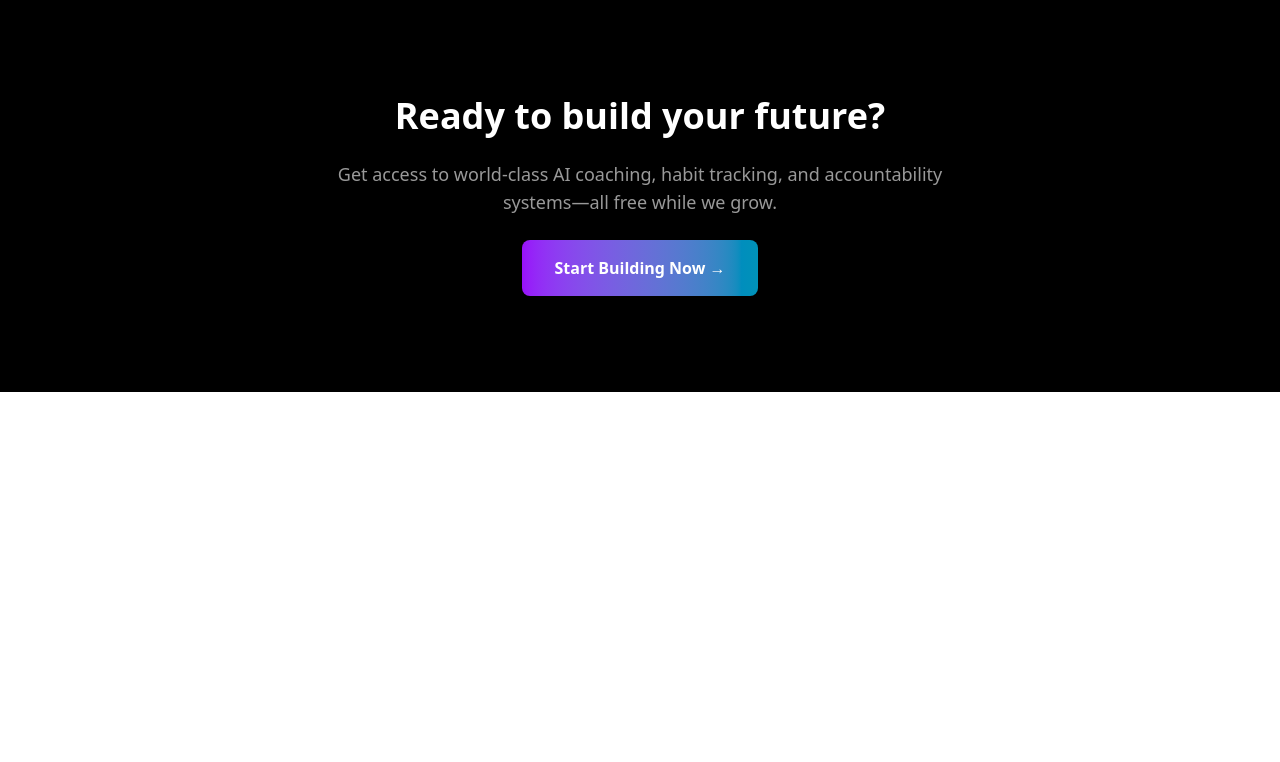
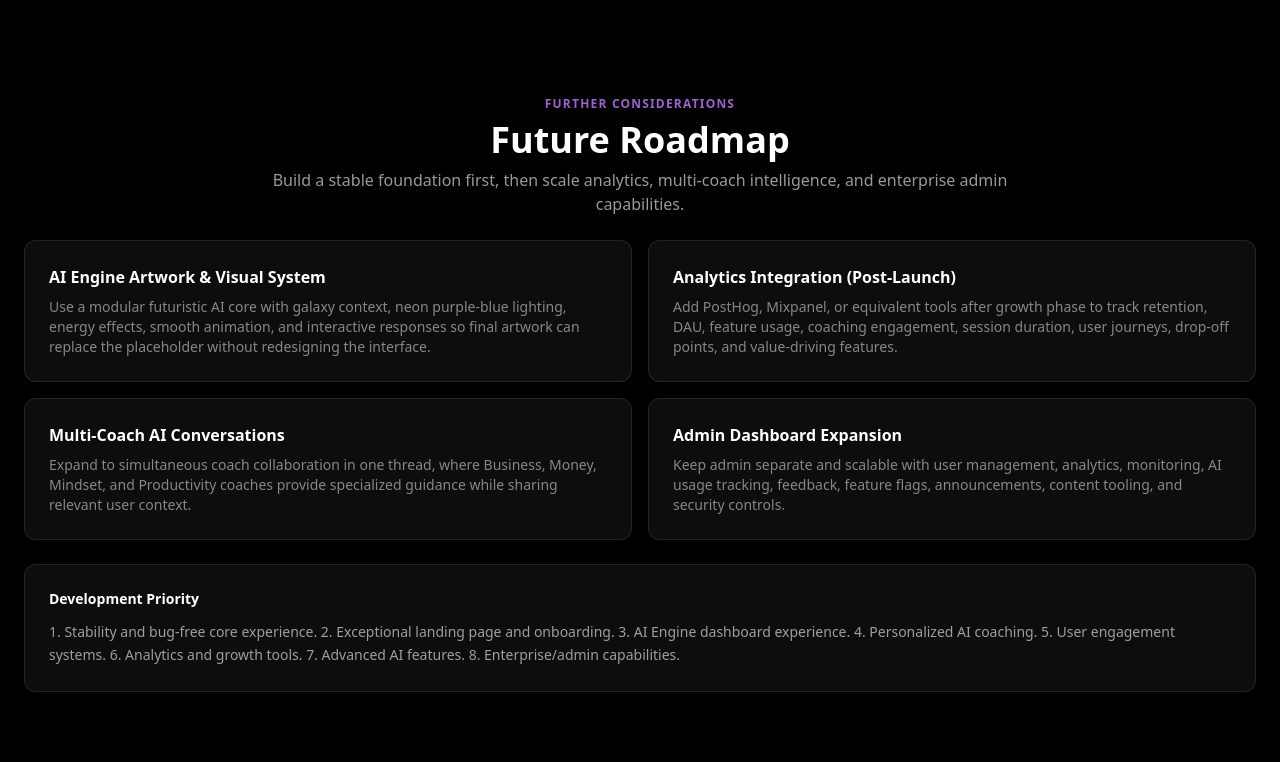
Before and after one commit to shikiouchiha-afk/my-future-ai, a Next.js app: page / in a window 1280 px wide. Shown: the part 1298-2060 px from the top of the page. Before the commit the page ends 1690 px from the top, so only its background shows below. Built offline with nearby package versions, Linux system fonts and the light colour scheme.

Commit message:
Update My Future AI

```diff
--- a/src/app/page.tsx
+++ b/src/app/page.tsx
@@ -213,6 +213,51 @@ export default function Home() {
           ))}
         </div>
 
+        {/* Roadmap Principles */}
+        <div className="mt-24 space-y-6">
+          <div className="text-center space-y-2">
+            <p className="text-xs font-bold uppercase tracking-widest text-purple-400/80">Further Considerations</p>
+            <h2 className="text-3xl lg:text-4xl font-bold text-white">Future Roadmap</h2>
+            <p className="text-white/60 max-w-3xl mx-auto">
+              Build a stable foundation first, then scale analytics, multi-coach intelligence, and enterprise admin capabilities.
+            </p>
+          </div>
+
+          <div className="grid grid-cols-1 md:grid-cols-2 gap-4">
+            <div className="bg-white/5 backdrop-blur-md border border-white/10 rounded-xl p-6 hover:border-purple-500/30 transition-all">
+              <p className="font-bold text-white mb-2">AI Engine Artwork & Visual System</p>
+              <p className="text-sm text-white/50">
+                Use a modular futuristic AI core with galaxy context, neon purple-blue lighting, energy effects, smooth animation, and interactive responses so final artwork can replace the placeholder without redesigning the interface.
+              </p>
+            </div>
+            <div className="bg-white/5 backdrop-blur-md border border-white/10 rounded-xl p-6 hover:border-cyan-500/30 transition-all">
+              <p className="font-bold text-white mb-2">Analytics Integration (Post-Launch)</p>
+              <p className="text-sm text-white/50">
+                Add PostHog, Mixpanel, or equivalent tools after growth phase to track retention, DAU, feature usage, coaching engagement, session duration, user journeys, drop-off points, and value-driving features.
+              </p>
+            </div>
+            <div className="bg-white/5 backdrop-blur-md border border-white/10 rounded-xl p-6 hover:border-purple-500/30 transition-all">
+              <p className="font-bold text-white mb-2">Multi-Coach AI Conversations</p>
+              <p className="text-sm text-white/50">
+                Expand to simultaneous coach collaboration in one thread, where Business, Money, Mindset, and Productivity coaches provide specialized guidance while sharing relevant user context.
+              </p>
+            </div>
+            <div className="bg-white/5 backdrop-blur-md border border-white/10 rounded-xl p-6 hover:border-cyan-500/30 transition-all">
+              <p className="font-bold text-white mb-2">Admin Dashboard Expansion</p>
+              <p className="text-sm text-white/50">
+                Keep admin separate and scalable with user management, analytics, monitoring, AI usage tracking, feedback, feature flags, announcements, content tooling, and security controls.
+              </p>
+            </div>
+          </div>
+
+          <div className="bg-white/5 backdrop-blur-md border border-white/10 rounded-xl p-6">
+            <p className="text-sm font-bold text-white mb-3">Development Priority</p>
+            <p className="text-sm text-white/60 leading-relaxed">
+              1. Stability and bug-free core experience. 2. Exceptional landing page and onboarding. 3. AI Engine dashboard experience. 4. Personalized AI coaching. 5. User engagement systems. 6. Analytics and growth tools. 7. Advanced AI features. 8. Enterprise/admin capabilities.
+            </p>
+          </div>
+        </div>
+
         {/* CTA Section */}
         <div className="mt-24 text-center space-y-6">
           <h2 className="text-3xl lg:text-4xl font-bold text-white">Ready to build your future?</h2>
@@ -225,6 +270,12 @@ export default function Home() {
           >
             Start Building Now →
           </Link>
+          <p className="text-sm text-white/40 pt-2">
+            Lead Developer: Banks Raphael (Developer Banks)
+          </p>
+          <p className="text-sm text-white/40">
+            Mission: Build the world's leading personal AI mentor with enterprise-grade code quality.
+          </p>
         </div>
       </div>
     </div>
```
Also changed, not shown: 1 other file (tests, documents, lock files or other folders).
